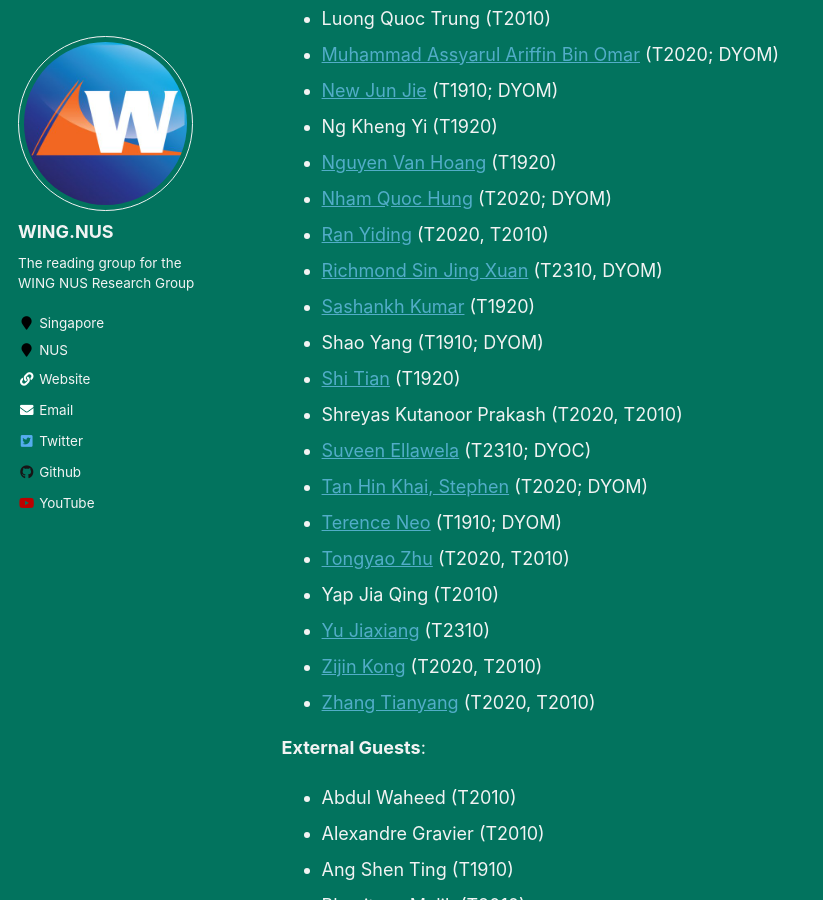
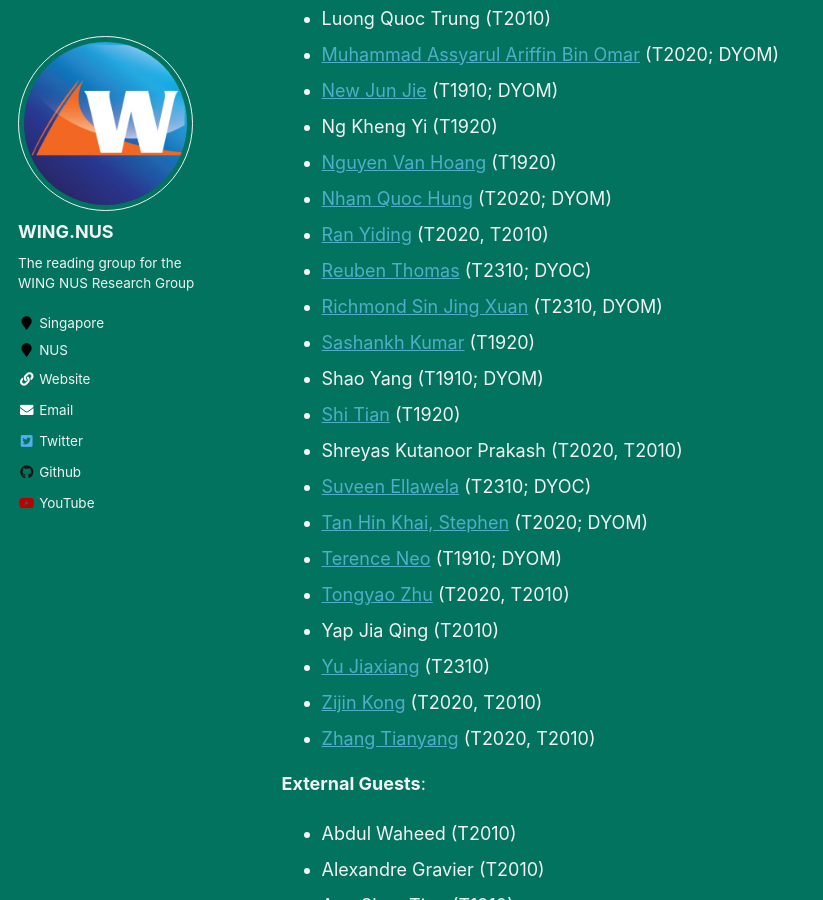
Before and after one commit to WING-NUS/cs6101, a Jekyll site: the page built from _pages/people.md, in a window 1280 px wide and 900 px high, scrolled down 3583 px. Shown: the whole window, without its empty margins (0-823 px from the left). Built offline with Jekyll 4.4.1, drawn with Linux system fonts in a browser that asks for light colours.

Commit message:
Update people.md

```diff
--- a/_pages/people.md
+++ b/_pages/people.md
@@ -107,6 +107,7 @@ WING and NUS Postgraduate Students:
 * [Nguyen Van Hoang](https://ngnvnhng.github.io/) (T1920)
 * [Nham Quoc Hung](https://www.linkedin.com/in/quoc-hung-nham/?originalSubdomain=sg) (T2020; DYOM)
 * [Ran Yiding](https://sg.linkedin.com/in/ran-yiding) (T2020, T2010)
+* [Reuben Thomas](https://github.com/reuben-thomas) (T2310; DYOC)
 * [Richmond Sin Jing Xuan](https://www.linkedin.com/in/richmondsin) (T2310, DYOM)
 * [Sashankh Kumar](https://www.linkedin.com/in/sashankh-kumar/?originalSubdomain=sg) (T1920)
 * Shao Yang (T1910; DYOM)
```
